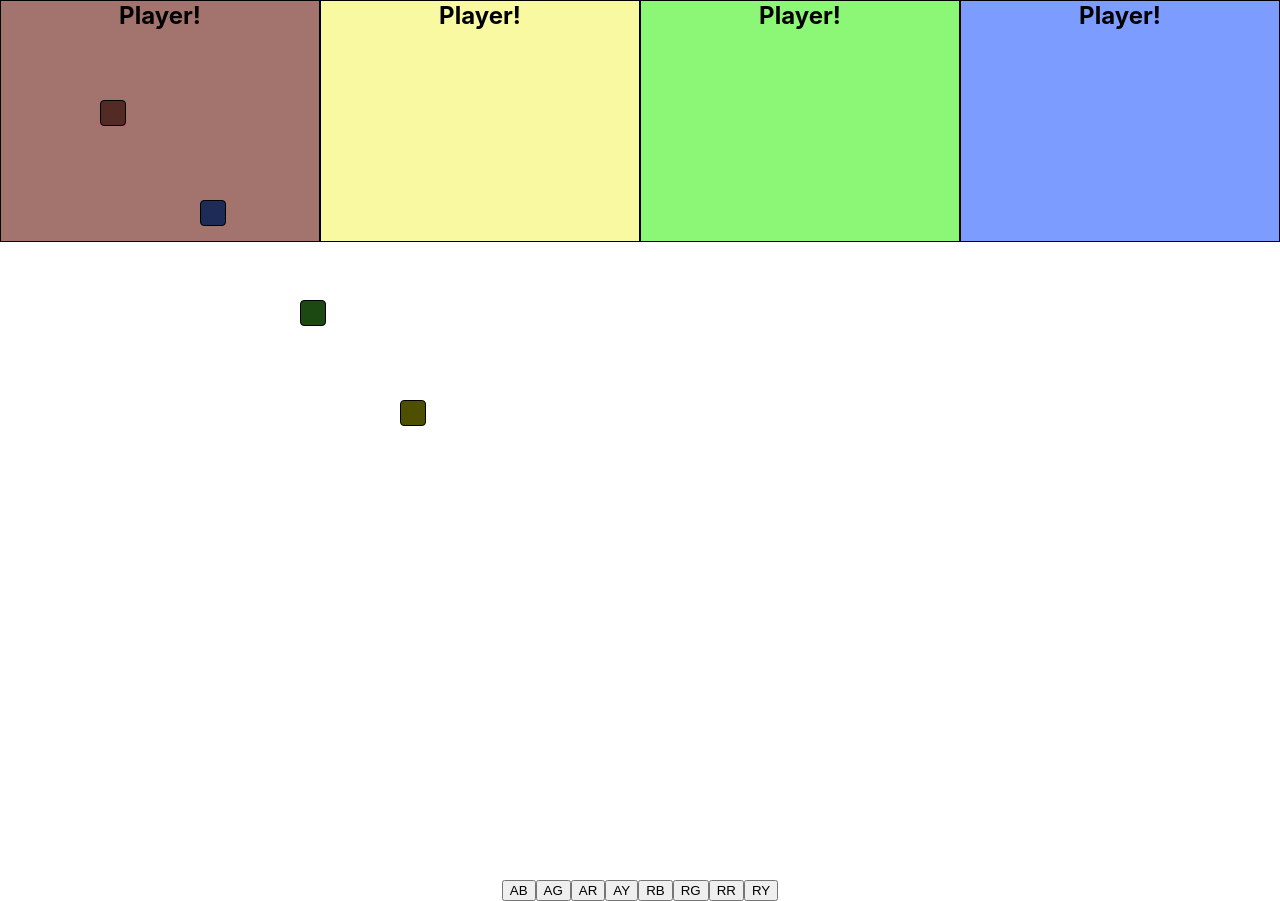
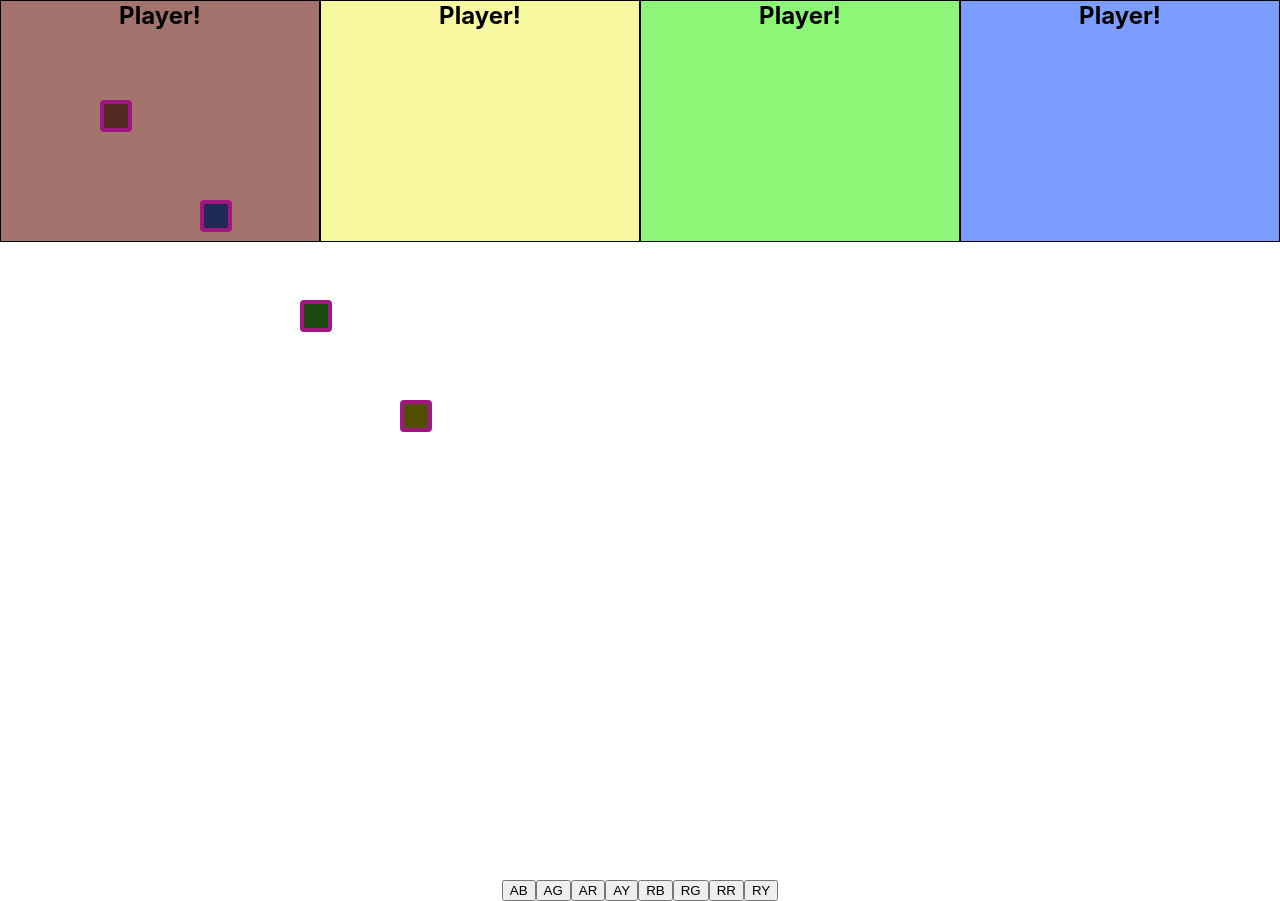
Before and after one commit to GreyMatteOr/Chief-UI, a React (Create React App) app: page / in a window 1280 px wide. Built offline with nearby package versions, Linux system fonts and the light colour scheme; a web font is replaced by a local one.

Commit message:
Implement Zone filling

```diff
--- a/src/App.js
+++ b/src/App.js
@@ -1,4 +1,4 @@
-import { addWorker, removeWorker, toggleBlip } from './Components/Pages/Game/workerFx.js';
+import { addWorker, removeWorker, toggleBlip } from './Components/Pages/Game/actions/workerFx.js';
 
 import Board from './Components/Pages/Game/Board.js'
 import Zone from './Components/Pages/Game/Zone.js'
--- a/src/Components/Pages/Game/Player.js
+++ b/src/Components/Pages/Game/Player.js
@@ -1,7 +1,8 @@
-import { addWorker, getId, removeWorker } from './workerFx.js';
+import { addWorker, removeWorker } from './actions/workerFx.js';
 import { boardColors } from '../../../Styling/colors.js';
+import { getId } from './actions/idGenerator.js';
 import { useEffect, useState } from 'react';
-import Worker from './Worker';
+import Worker from './Worker.js';
 
 export default function Player(props) {
   let { team } = props
--- a/src/Components/Pages/Game/Worker.js
+++ b/src/Components/Pages/Game/Worker.js
@@ -1,13 +1,15 @@
 import Blip from './Blip.js';
 import { dragmove } from '../../../dragmove';
-import { toggleBlip } from './workerFx.js';
-import { useEffect, useState, createRef } from 'react';
+import { disableMove, enableMove, toggleBlip } from './actions/workerFx.js';
+import { createRef, useEffect, useState } from 'react';
 import { workerColors } from '../../../Styling/colors.js';
+import { zoneChecker } from './actions/zoneFx.js';
 
 export default function Worker (props) {
-  let { id,  isZone, left, team, top } = props
+  let { id, isFull, isZone, left, team, top } = props
   let [creds, setCreds] = useState( {econ: false, hr: false, sec: false, tech: false} )
-  let [node] = useState( createRef() )
+  let [dragEnabled, setDragEnabled] = useState('true')
+  let [ref] = useState( createRef() )
 
   function getCreds() {
     return Object.entries( creds ).map( ( [key, val], i ) => {
@@ -17,7 +19,15 @@ export default function Worker (props) {
 
   useEffect( () => {
     if (!isZone) {
-      dragmove(node.current, node.current)
+      dragmove(ref.current, ref.current, undefined, zoneChecker )
+
+      enableMove[id] = () => {
+        setDragEnabled('true')
+      }
+
+      disableMove[id] = () => [
+        setDragEnabled('false')
+      ]
 
       toggleBlip[id] = ( cred ) => {
         creds[ cred ] = !creds[ cred ]
@@ -25,19 +35,25 @@ export default function Worker (props) {
       }
 
       return function removeFx() {
+        delete disableMove[id];
+        delete enableMove[id];
         delete toggleBlip[id];
       }
     }
-  }, [node] )
+  }, [ref] )
 
   let color = isZone ? workerColors[`${team}Zone`] : workerColors[team]
   return (
     <div
+      data-drag-enabled={ dragEnabled }
+      data-id={id}
+      data-isfull={isFull}
       data-testid={ isZone ? 'worker-zone' : 'worker' }
-      ref={node}
+      data-type={ isZone ? 'worker-zone' : 'worker' }
+      ref={ref}
       style={{
         'backgroundColor': color,
-        'border': '1px solid black',
+        'border': isZone ? '4px solid #a31582' : '1px solid black',
         'borderRadius': '.25em',
         'display': 'grid',
         'gridGap': '.125em',
--- a/src/Components/Pages/Game/Zone.js
+++ b/src/Components/Pages/Game/Zone.js
@@ -1,26 +1,35 @@
-import { createRef, useEffect, useState } from 'react';
+import { useEffect, useState } from 'react';
+import { emptyZone, fillZone } from './actions/zoneFx.js';
+import { getId } from './actions/idGenerator.js';
 import Worker from './Worker.js';
 
 export default function Zone(props) {
   let {left, team, top, type} = props
-  let [ref] = useState( createRef() )
-  let [bottom, setBottom] = useState( null )
-  let [right, setRight] = useState( null )
-
-  useEffect( () => {
-    if ( ref.current ) {
-      let { offsetWidth, offsetHeight } = ref.current
-      setRight( offsetWidth + left );
-      setBottom( top + offsetHeight );
-      console.log( left, top, bottom, right)
-    }
-  }, [ref])
+  let [ id ] = useState( getId() )
+  let [ isFull, setIsFull ] = useState( false )
 
   let components = {
     'Worker': Worker
   }
-
   let Receives = components[ type ]
 
-  return <Receives isZone={true} left={left} team={team} top={top} />
+  useEffect( () => {
+    emptyZone[ id ] = () => setIsFull( false )
+    fillZone[ id ] = () => setIsFull( true )
+    return () => {
+      delete emptyZone[ id ]
+      delete emptyZone[ id ]
+    }
+  }, [] )
+
+  return (
+    <Receives
+      id={id}
+      isFull={isFull}
+      isZone={true}
+      left={left}
+      team={team}
+      top={top}
+    />
+  )
 }
--- /dev/null
+++ b/src/Components/Pages/Game/actions/idGenerator.js
@@ -0,0 +1,6 @@
+let nextId = 0;
+
+export const getId = () => {
+  nextId++
+  return nextId;
+}
--- a/src/Components/Pages/Game/workerFx.js
+++ b/src/Components/Pages/Game/actions/workerFx.js
@@ -1,16 +1,13 @@
-let nextId = 0;
-
-export const getId = () => {
-  nextId++
-  return nextId;
-}
-
 export const addWorker = {
   'Blue': () => {},
   'Green': () => {},
   'Red': () => {},
   'Yellow': () => {}
 };
+
+
+export const disableMove = {}
+export const enableMove = {}
 
 export const removeWorker = {
   'Blue': () => {},
@@ -19,5 +16,4 @@ export const removeWorker = {
   'Yellow': () => {}
 };
 
-
 export const toggleBlip = {}
--- /dev/null
+++ b/src/Components/Pages/Game/actions/zoneFx.js
@@ -0,0 +1,29 @@
+import { disableMove, enableMove } from './workerFx.js'
+
+export const emptyZone = {}
+export const fillZone = {}
+
+export function zoneChecker( target, left, top ) {
+  if ( isTargetInEmptyZone(target, left, top) ){
+    moveTargetToZone( target )
+  }
+}
+
+let topElement;
+function isTargetInEmptyZone( target, left, top ) {
+  let { offsetHeight, offsetWidth } = target;
+  let middleXY = [ (left + (offsetWidth / 2)), (top + (offsetHeight / 2)) ]
+  topElement = document.elementsFromPoint( ...middleXY ).find( element => element !== target )
+  let { isfull, type } = topElement.dataset
+  return ( isfull === 'false' && type === 'worker-zone' )
+}
+
+function moveTargetToZone( target ) {
+  let newLeft = parseInt( topElement.style.left ) + 3 + 'px'
+  let newTop = parseInt( topElement.style.top ) + 3 + 'px'
+  target.style.left = newLeft
+  target.style.top = newTop
+  target.style.zIndex = 99
+  fillZone[ topElement.dataset.id ]()
+  disableMove[ target.dataset.id ]()
+}
```
